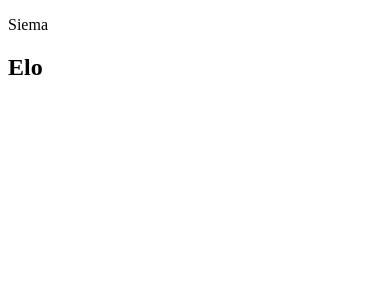
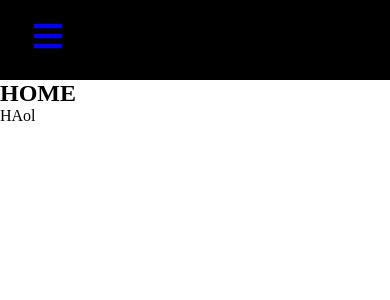
Before and after one commit to molekJ/profil-page, a React (Create React App) app: page / in a window 390 px wide. Shown: the top 300 px of the page. Built offline with nearby package versions, Linux system fonts and the light colour scheme.

Commit message:
mobile menu added. React-router-dom worked

```diff
--- a/package.json
+++ b/package.json
@@ -12,6 +12,8 @@
     "@types/react-dom": "^17.0.9",
     "react": "^17.0.2",
     "react-dom": "^17.0.2",
+    "react-icons": "^4.2.0",
+    "react-router-dom": "^5.3.0",
     "react-scripts": "4.0.3",
     "styled-components": "^5.3.1",
     "typescript": "^4.4.3",
@@ -42,6 +44,7 @@
     ]
   },
   "devDependencies": {
+    "@types/react-router-dom": "^5.1.9",
     "@types/styled-components": "^5.1.14"
   }
 }
--- a/public/index.html
+++ b/public/index.html
@@ -24,7 +24,7 @@
       work correctly both with client-side routing and a non-root public URL.
       Learn how to configure a non-root public URL by running `npm run build`.
     -->
-    <title>React App</title>
+    <title>Jakub's profile page</title>
   </head>
   <body>
     <noscript>You need to enable JavaScript to run this app.</noscript>
--- a/src/App.tsx
+++ b/src/App.tsx
@@ -1,8 +1,24 @@
+import { Navbar } from "./components/Navbar/Navbar";
+import { GlobalStyle } from "./GlobalStyles";
+import { BrowserRouter as Router, Switch, Route } from "react-router-dom";
+import { Home } from "./pages/Home";
+import { AboutMe } from "./pages/AboutMe";
+import { Links } from "./pages/Links";
+import { MyProjects } from "./pages/MyProjects";
+
 function App() {
   return (
-    <div className="App">
-      <p>Siema</p>
-      <h2>Elo</h2>
+    <div>
+      <Router>
+        <GlobalStyle />
+        <Navbar></Navbar>
+        <Switch>
+          <Route path="/" exact component={Home} />
+          <Route path="/about-me" component={AboutMe} />
+          <Route path="/my-projects" component={MyProjects} />
+          <Route path="/links" component={Links} />
+        </Switch>
+      </Router>
     </div>
   );
 }
--- a/GlobalStyles.tsx
+++ b/src/GlobalStyles.tsx
@@ -2,7 +2,7 @@
 
 export const GlobalStyle = createGlobalStyle`
     :root {
-        --primart: yellow;
+        --primary: black;
     }
 
     * {
--- a/src/components/Navbar/Navbar.tsx
+++ b/src/components/Navbar/Navbar.tsx
@@ -1,3 +1,36 @@
-export default function Navbar() {
-  return <div></div>;
-}
+import React, { useState } from "react";
+import { MainContainer, LogoNav, NavMenu, NavMenuList } from "./NavbarStyled";
+import { FaBars } from "react-icons/fa";
+import { Link } from "react-router-dom";
+import { NavbarData } from "./NavbarData";
+
+export const Navbar: React.FC = () => {
+  const [sidebar, setSidebar] = useState(false);
+
+  const showBar = () => {
+    setSidebar(!sidebar);
+  };
+
+  return (
+    <MainContainer>
+      <LogoNav>
+        <Link to="#">
+          <FaBars onClick={showBar} />
+        </Link>
+      </LogoNav>
+      <NavMenu sidebar={sidebar} onClick={showBar}>
+        <NavMenuList>
+          {NavbarData.map((icon, index) => {
+            return (
+              <li key={index}>
+                <Link to={icon.path}>
+                  <p>{icon.title}</p>
+                </Link>
+              </li>
+            );
+          })}
+        </NavMenuList>
+      </NavMenu>
+    </MainContainer>
+  );
+};
--- /dev/null
+++ b/src/components/Navbar/NavbarData.tsx
@@ -0,0 +1,18 @@
+export const NavbarData = [
+  {
+    title: "Home",
+    path: "/",
+  },
+  {
+    title: "About me",
+    path: "/about-me",
+  },
+  {
+    title: "My projects",
+    path: "/my-projects",
+  },
+  {
+    title: "Links",
+    path: "/links",
+  },
+];
--- a/src/components/Navbar/NavbarStyled.tsx
+++ b/src/components/Navbar/NavbarStyled.tsx
@@ -1 +1,85 @@
 import styled from "styled-components";
+
+export const MainContainer = styled.div`
+  height: 80px;
+`;
+
+export const LogoNav = styled.div`
+  background-color: black;
+  height: 80px;
+  display: flex;
+  justify-content: start;
+  align-items: center;
+  a {
+    margin-left: 2rem;
+    font-size: 2rem;
+    background: none;
+  }
+`;
+
+interface NavMenuProps {
+  sidebar: boolean;
+}
+
+export const NavMenu = styled.div<NavMenuProps>`
+  background-color: black;
+  width: 250px;
+  height: 100vh;
+  display: flex;
+  justify-content: center;
+  position: fixed;
+  top: 0;
+  transition: 550ms;
+  left: -100%;
+  padding-top: 100px;
+
+  left: ${({ sidebar }) => (sidebar ? "0" : "-100%")};
+
+  a {
+    text-decoration: none;
+  }
+
+  p {
+    display: flex;
+    justify-content: start;
+    align-items: center;
+    padding: 18px 0px 8px 16px;
+    list-style: none;
+    height: 60px;
+    width: 120px;
+    color: white;
+    font-size: 18px;
+    height: 100%;
+    border-radius: 5px;
+    margin-left: 20px;
+
+    :hover {
+      cursor: pointer;
+      background-color: white;
+      color: black;
+    }
+  }
+`;
+
+export const NavMenuList = styled.ul`
+  width: 100%;
+`;
+
+export const NavMenuWeb = styled.div``;
+
+// export const ContainerContent = styled.div`
+//   display: grid;
+//   grid-template-rows: 580px;
+//   grid-template-columns: 89px repeat(7, 127px);
+//   width: 978px;
+//   margin-left: auto;
+//   margin-right: auto;
+//   background: var(--lightgrey);
+
+//   @media screen and (max-width: 768px) {
+//     width: 768px;
+//     height: 100%;
+//     grid-template-columns: 100px;
+//     grid-template-rows: repeat(8, 100px);
+//   }
+// `;
--- /dev/null
+++ b/src/pages/AboutMe.tsx
@@ -0,0 +1,8 @@
+export const AboutMe = () => {
+  return (
+    <>
+      <h2>About</h2>
+      <p>About</p>
+    </>
+  );
+};
--- /dev/null
+++ b/src/pages/Home.tsx
@@ -0,0 +1,8 @@
+export const Home = () => {
+  return (
+    <>
+      <h2>HOME</h2>
+      <p>HAol</p>
+    </>
+  );
+};
--- /dev/null
+++ b/src/pages/Links.tsx
@@ -0,0 +1,8 @@
+export const Links = () => {
+  return (
+    <>
+      <h2>Links</h2>
+      <p>Links</p>
+    </>
+  );
+};
--- /dev/null
+++ b/src/pages/MyProjects.tsx
@@ -0,0 +1,8 @@
+export const MyProjects = () => {
+  return (
+    <>
+      <h2>Projects</h2>
+      <p>Projects</p>
+    </>
+  );
+};
```
Also changed, not shown: 1 other file (tests, documents, lock files or other folders).
